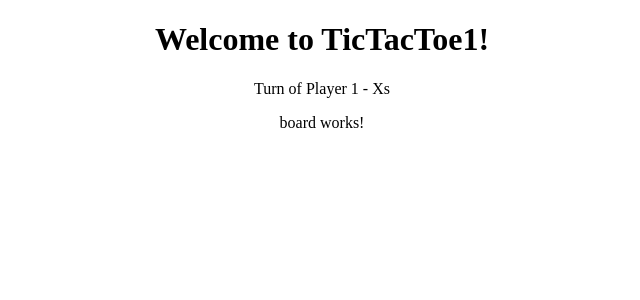
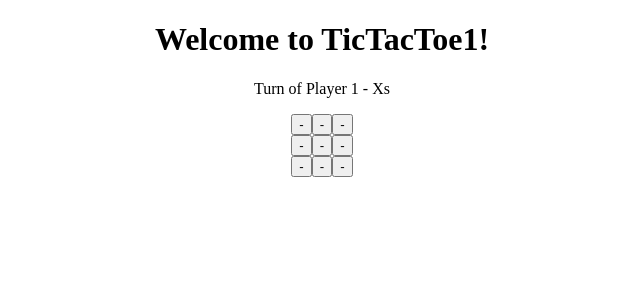
Before and after one commit to rdab/TicTacToe, an Angular app: page / in a window 1280 px wide. Shown: the top 300 px of the page, without its empty margins (318-958 px from the left). Built offline with nearby package versions, Linux system fonts and the light colour scheme.

Commit message:
Bootstrap the 9 board squares

```diff
--- a/src/app/game/board/board.component.html
+++ b/src/app/game/board/board.component.html
@@ -1,3 +1,3 @@
-<p>
-  board works!
-</p>
+<div *ngFor="let row of _values; index as i">
+  <app-square *ngFor="let col of row; index as j" [row]="i" [column]="j"></app-square>
+</div>
--- a/src/app/game/board/board.component.ts
+++ b/src/app/game/board/board.component.ts
@@ -7,6 +7,12 @@ import { Component, OnInit } from '@angular/core';
 })
 export class BoardComponent implements OnInit {
 
+  private _values: string[][] = [
+    ['-','-','-',],
+    ['-','-','-',],
+    ['-','-','-',],
+  ];
+
   constructor() { }
 
   ngOnInit() {
```
